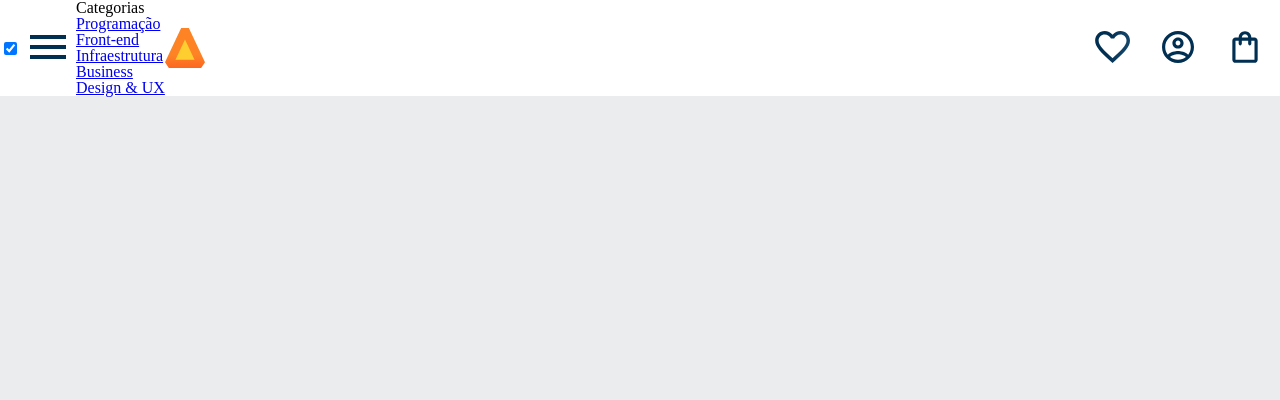
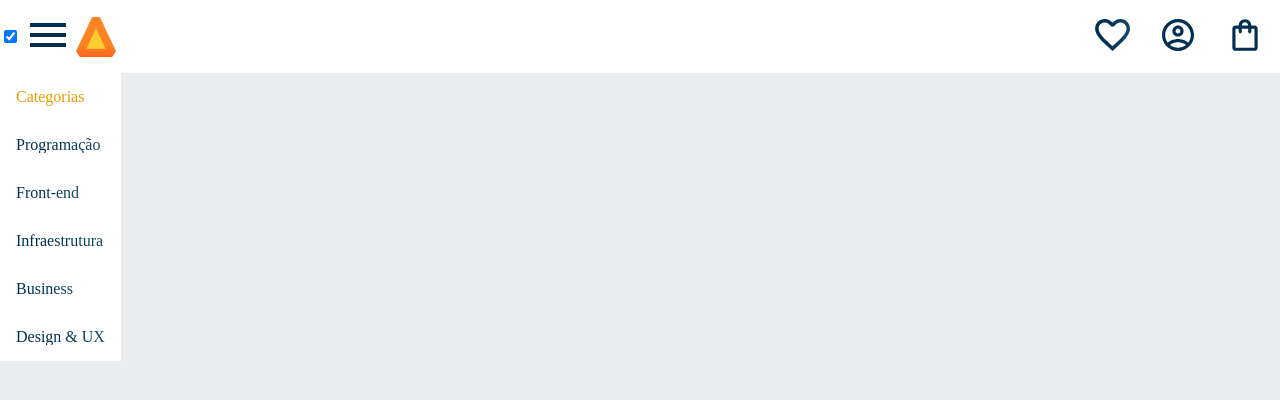
Before and after one commit to brnoliveira110/alura-books, a plain HTML site: page index.html in a window 1280 px wide. Both pictures are taken after a click on the checkbox 10 px from the left and 36 px from the top of the page. Drawn offline with Linux system fonts and the light colour scheme.

Commit message:
cust menu hamburguer

```diff
--- a/index.html
+++ b/index.html
@@ -17,7 +17,7 @@
                 <span class="cabeçalho_menu-hamburguer container__imagem"></span>
             </label>
             <ul class="lista-menu">
-                <li class="lista-menu__titulos">Categorias</li>
+                <li class="lista-menu__titulo">Categorias</li>
                 <li class="lista-menu__item">
                     <a href="#" class="lista-menu__link">Programação</a>
                 </li>
--- a/styles.css
+++ b/styles.css
@@ -3,6 +3,8 @@
 :root{
     --cor-de-fundo: #EBECEE;
     --branco: #FFFFFF;
+    --laranja: #EB9B00;
+    --azul-degrade: linear-gradient(97.54deg, #002F52 35.49%, #326589 165.37%)
 }
 
 body{
--- a/styles/header.css
+++ b/styles/header.css
@@ -11,7 +11,8 @@
     background-color: var(--branco);
     display: flex;
     justify-content: space-between;
-    align-items:center
+    align-items:center;
+    position: relative;
 }
 
 .container{
@@ -24,9 +25,28 @@
 }
 
 .lista-menu{
-    display: none
+    display: none;
+    position: absolute;
+    top: 100%;
 }
 
 .container__botao:checked~.lista-menu{
     display: block
 }
+
+.lista-menu__titulo,
+.lista-menu__item{
+    padding: 1em;
+    background-color: var(--branco)
+}
+
+.lista-menu__titulo{
+    color: var(--laranja)
+}
+
+.lista-menu__link{
+    background: var(--azul-degrade);
+    -webkit-background-clip: text;
+    -webkit-text-fill-color: transparent;
+    background-clip: text;
+}
```
